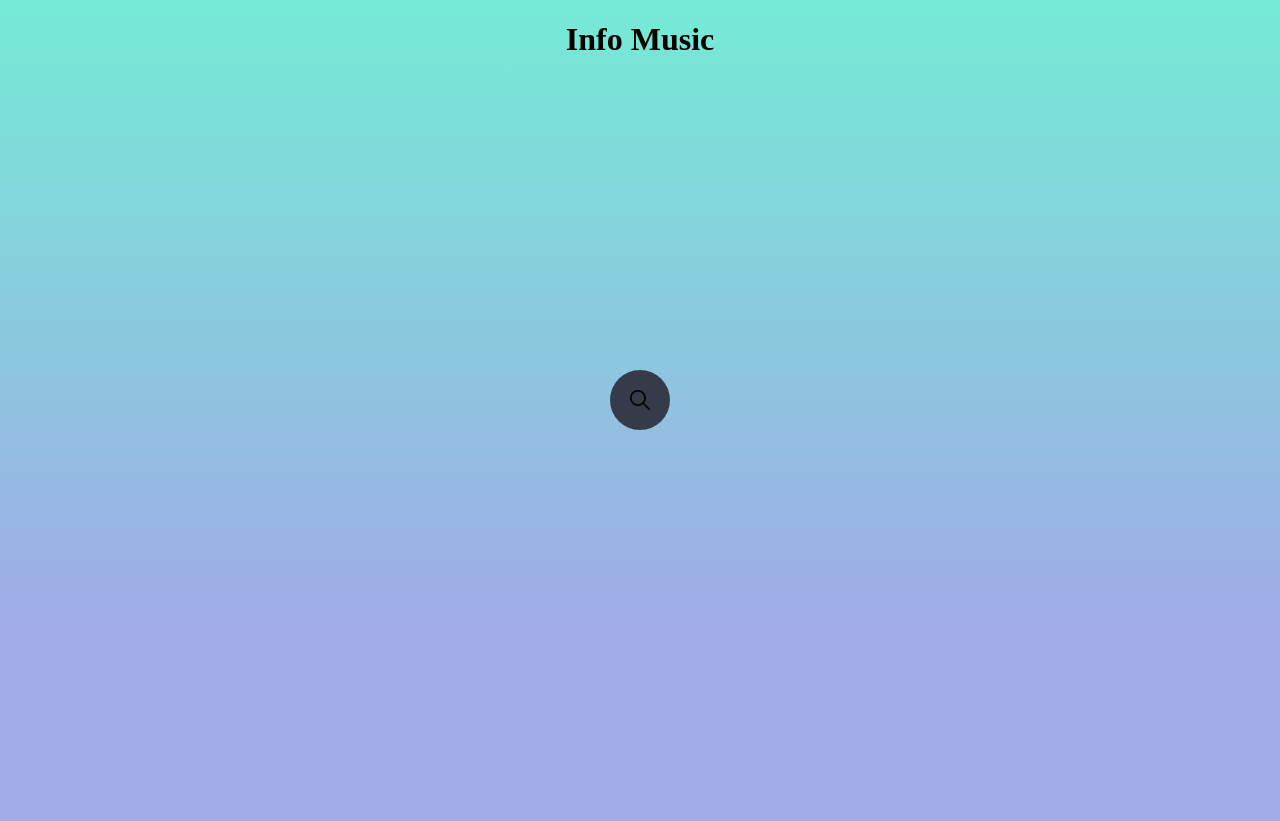
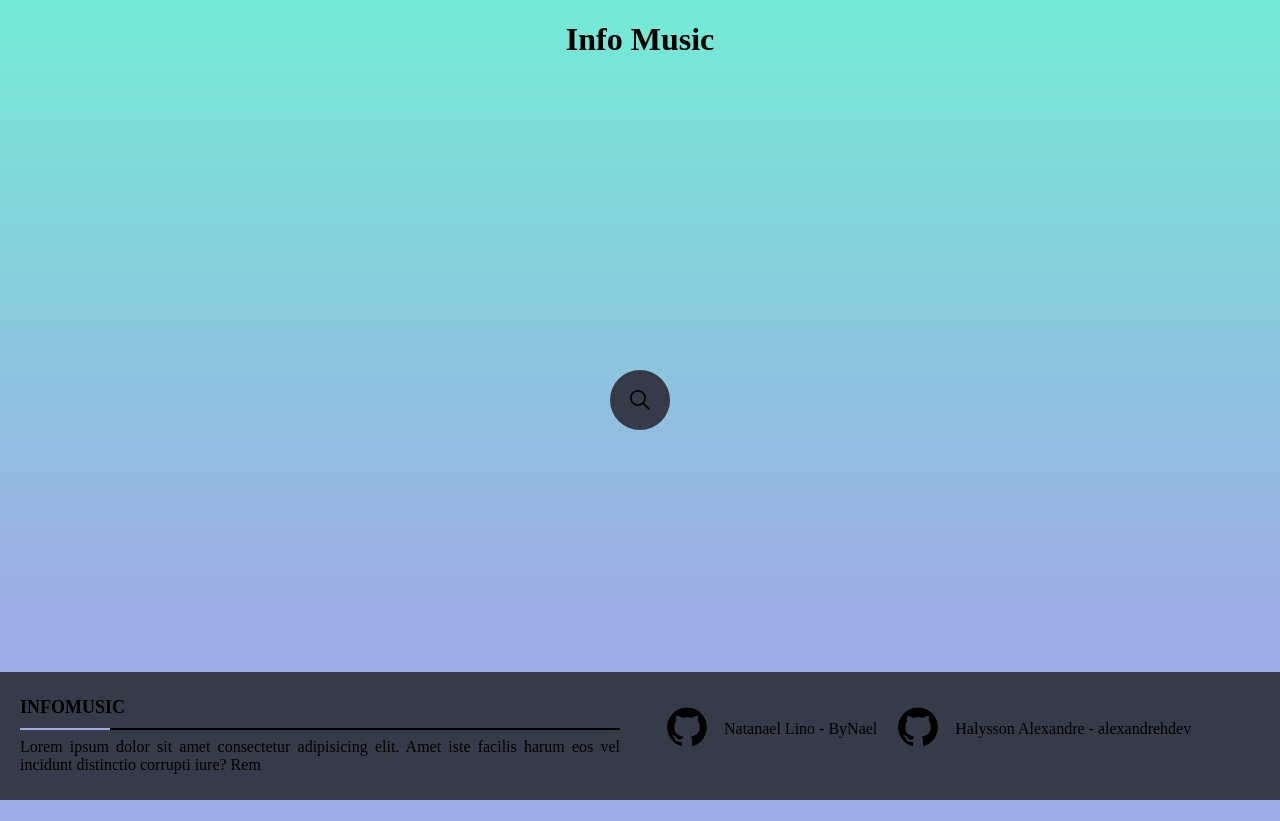
Before and after one commit to alexandrehdev/infomusic, a PHP site: page /resources/screens/principal.html in a window 1280 px wide. Run offline with PHP 8.4, Linux system fonts and the light colour scheme; some web fonts are replaced.

Commit message:
estilo footer

```diff
--- a/resources/css/_variables.css
+++ b/resources/css/_variables.css
@@ -1,8 +1,7 @@
 :root{
-    --main-purple: #F0DA5E;
     --main-white: #FFFFFF;
-    --main-azulceu: #00a8ff;
-    --main-cinza: #353b48;
+    --main-grey: #353b48;
     --main-black: #000000;
-    --main-turquesa: #1bc296;
+    --main-softcian: #74EBD5;
+    --main-softblue: #9FACE6;
 }
--- a/resources/css/elements.css
+++ b/resources/css/elements.css
@@ -10,7 +10,7 @@
     top: 50%;
     left: 50%;
     transform: translate(-50%,-50%);
-    background: var(--main-cinza);
+    background: var(--main-grey);
     height: 40px;
     border-radius: 40px;
     padding: 10px;
@@ -40,7 +40,7 @@
 }
 
 .search-btn{
-    color: var(--main-cinza);
+    color: var(--main-grey);
     float: right;
     width: 40px;
     height: 40px;
@@ -55,3 +55,123 @@
     width: 20px;
     height: 20px;
 }
+
+/* style footer */
+
+footer{
+    position: fixed;
+    bottom: 0px;
+    width: 100%;
+    background: var(--main-grey);
+}
+
+.main-content{
+    display: flex;
+}
+
+.main-content .box{
+    flex-basis: 50%;
+    padding: 10px 20px;
+}
+
+.box h2{
+    font-size: 18px;
+    font-weight: 600;
+    text-transform: uppercase;
+}
+
+.box .content{
+    margin: 20px 0 0 0;
+    position: relative;
+}
+
+.box .content:after{
+    position: absolute;
+    content: '';
+    width: 15%;
+    height: 2px;
+    background: var(--main-softblue);
+    top: -10px;
+}
+
+.box .content:before{
+    position: absolute;
+    content: '';
+    height: 2px;
+    width: 100%;
+    background: var(--main-black);
+    top: -10px;
+}
+
+.left .content .social{
+    margin: 20px 0 0 0;
+}
+
+.left .content .social{
+    padding: 0 2px;
+}
+
+.left .content .social{
+    width: 40px;
+    height: 40px;
+    background: var(--main-black);
+    text-align: center;
+    line-height: 40px;
+    border-radius: 5px;
+    font-size: 18px;
+    transition: 0.3s;
+}
+
+.left .content .social {
+    background: var(--main-softblue);
+}
+
+.left .content p{
+    text-align: justify;
+}
+
+.right .social{
+    margin: 20px 0 0 0;
+}
+
+.right .social a{
+    padding: 0 2px;
+}
+
+.right .social a img{
+    width: 40px;
+    height: 40px;
+    background: var(--main-grey);
+    text-align: center;
+    line-height: 40px;
+    border-radius: 5px;
+    font-size: 18px;
+    transition: 0.3s;
+    border-radius: 100%;
+    padding: 5px;
+}
+
+.right .social a img:hover{
+    background: var(--main-softblue);
+}
+
+.right .social p {
+    text-align: center;
+    display: inline-block;
+    margin: 10px;
+    vertical-align: 100%;
+}
+
+@media screen and (max-width: 900px){
+    footer{
+        position: fixed;
+        bottom: 0px;
+    }
+    .main-content{
+        flex-wrap: wrap;
+        flex-direction: column;
+    }
+    .main-content .box{
+        margin: 5px 0;
+    }
+}
--- a/resources/css/style.css
+++ b/resources/css/style.css
@@ -11,6 +11,6 @@ body{
 	margin: 0;
 	height: 100vh;
 	width: 100vw;
-	background-color: #74EBD5;
-	background-image: linear-gradient(0deg, #9FACE6 25%, #74EBD5 100%);
+	background-color: var(--main-turquesa);
+	background-image: linear-gradient(0deg, var(--main-softblue) 25%, var(--main-softcian) 100%);
 }
--- a/resources/screens/principal.html
+++ b/resources/screens/principal.html
@@ -30,7 +30,20 @@
 			</main>
 
 			<footer>
-
+				<div class="main-content">
+					<div class="left box">
+						<h2>InfoMusic</h2>
+						<div class="content">
+							<p>Lorem ipsum dolor sit amet consectetur adipisicing elit. Amet iste facilis harum eos vel incidunt distinctio corrupti iure? Rem</p>
+						</div>
+					</div>
+					<div class="right box">
+						<div class="social">
+							<a href="https://github.com/ByNael"><img src="../img/fav-github.png" alt="imagem logo do github"></a><p>Natanael Lino - ByNael</p>
+							<a href="https://github.com/alexandrehdev"><img src="../img/fav-github.png" alt="imagem logo do github"></a><p>Halysson Alexandre - alexandrehdev</p>
+						</div>
+					</div>
+				</div>
 		    </footer>
 	</body>
 </html>
```
Also changed, not shown: resources/img/fav-github.png (added).
